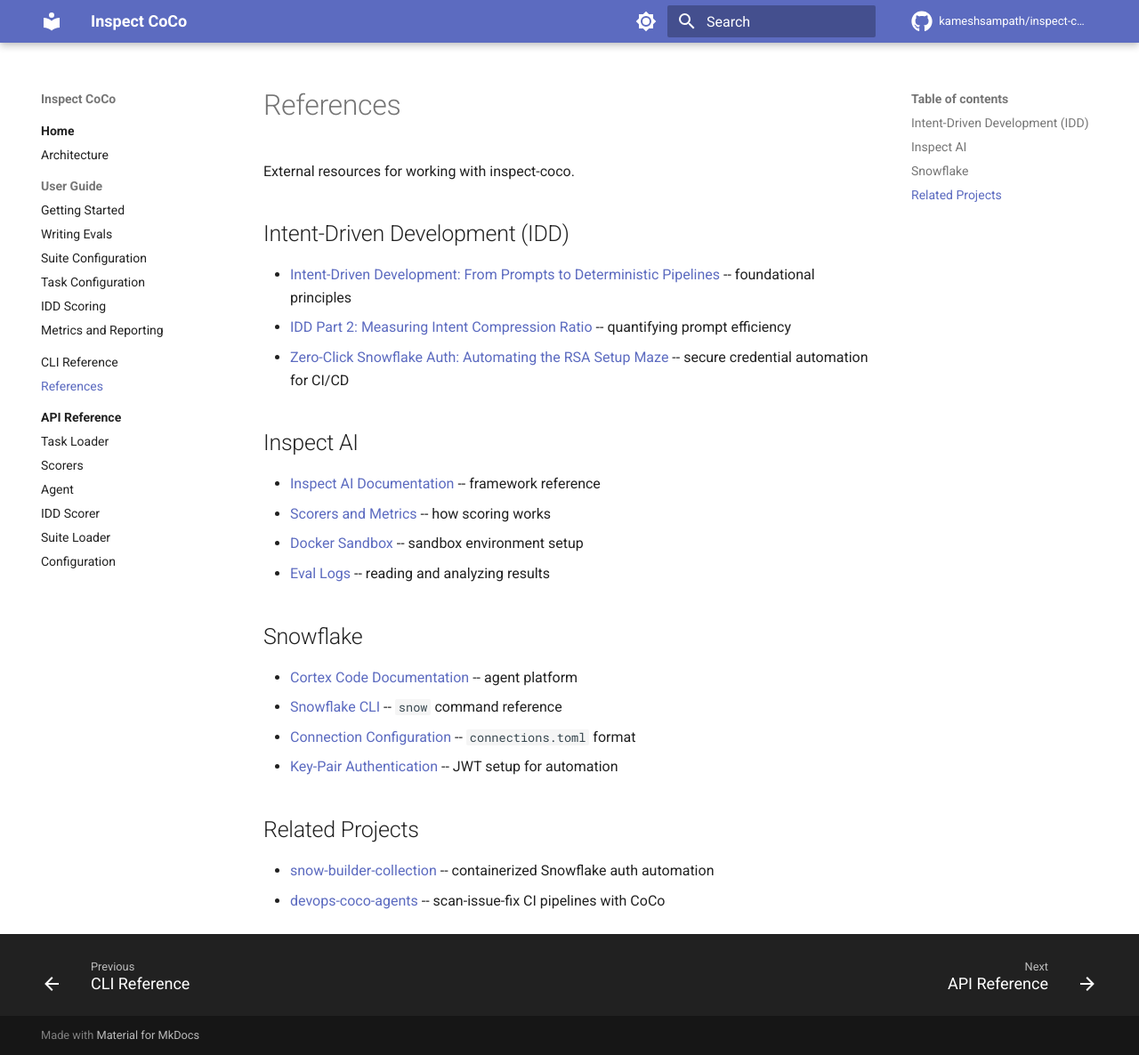
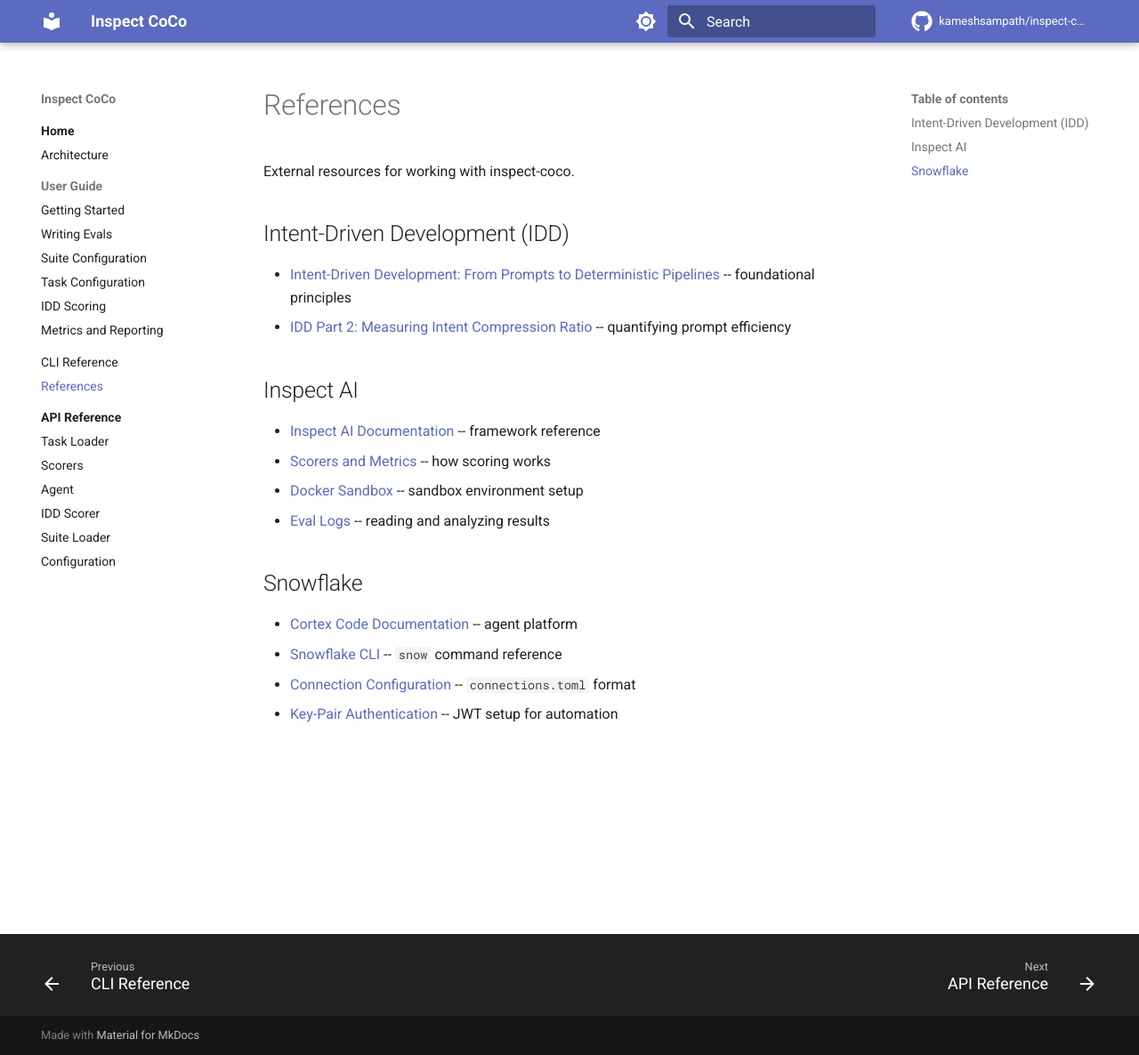
Before and after one commit to kameshsampath/inspect-coco, an MkDocs documentation site: the page built from docs/references.md, in a window 1280 px wide and 1186 px high. Shown: the whole window at 89% size. Built offline with MkDocs 1.6.1 and Material for MkDocs 9.7.7, drawn with Linux system fonts in a browser that asks for light colours; comment, search, counter and statistics services are not loaded.

Commit message:
docs: trim references page
.... Generated with [Cortex Code](https://docs.snowflake.com/en/user-guide/cortex-code/cortex-code)

Co-Authored-By: Cortex Code <noreply@snowflake.com>

```diff
--- a/docs/references.md
+++ b/docs/references.md
@@ -6,7 +6,6 @@
 
 - [Intent-Driven Development: From Prompts to Deterministic Pipelines](https://medium.com/@kameshsampath/intent-driven-development-from-prompts-to-deterministic-pipelines-c84e57c05e63) -- foundational principles
 - [IDD Part 2: Measuring Intent Compression Ratio](https://medium.com/@kameshsampath/idd-part-2-measuring-intent-compression-ratio-7a5e2f3c4b1d) -- quantifying prompt efficiency
-- [Zero-Click Snowflake Auth: Automating the RSA Setup Maze](https://medium.com/snowflake/zero-click-snowflake-auth-automating-the-rsa-setup-maze-4019d08d98e2) -- secure credential automation for CI/CD
 
 ## Inspect AI
 
@@ -21,8 +20,3 @@
 - [Snowflake CLI](https://docs.snowflake.com/en/developer-guide/snowflake-cli/index) -- `snow` command reference
 - [Connection Configuration](https://docs.snowflake.com/en/developer-guide/snowflake-cli/connecting/configure-connections) -- `connections.toml` format
 - [Key-Pair Authentication](https://docs.snowflake.com/en/user-guide/key-pair-auth) -- JWT setup for automation
-
-## Related Projects
-
-- [snow-builder-collection](https://github.com/kameshsampath/snow-builder-collection) -- containerized Snowflake auth automation
-- [devops-coco-agents](https://github.com/Snowflake-Labs/devops-coco-agents) -- scan-issue-fix CI pipelines with CoCo
```
